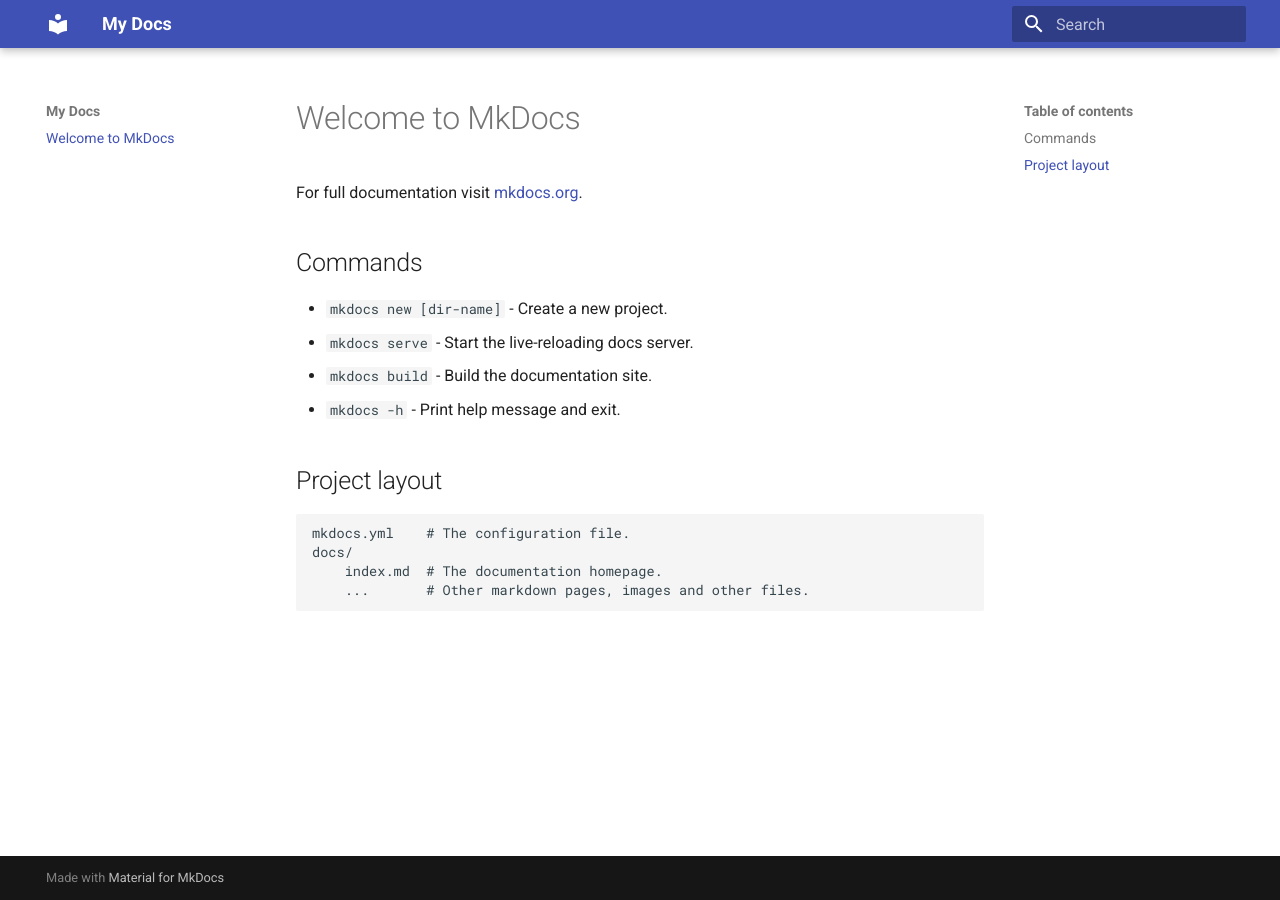
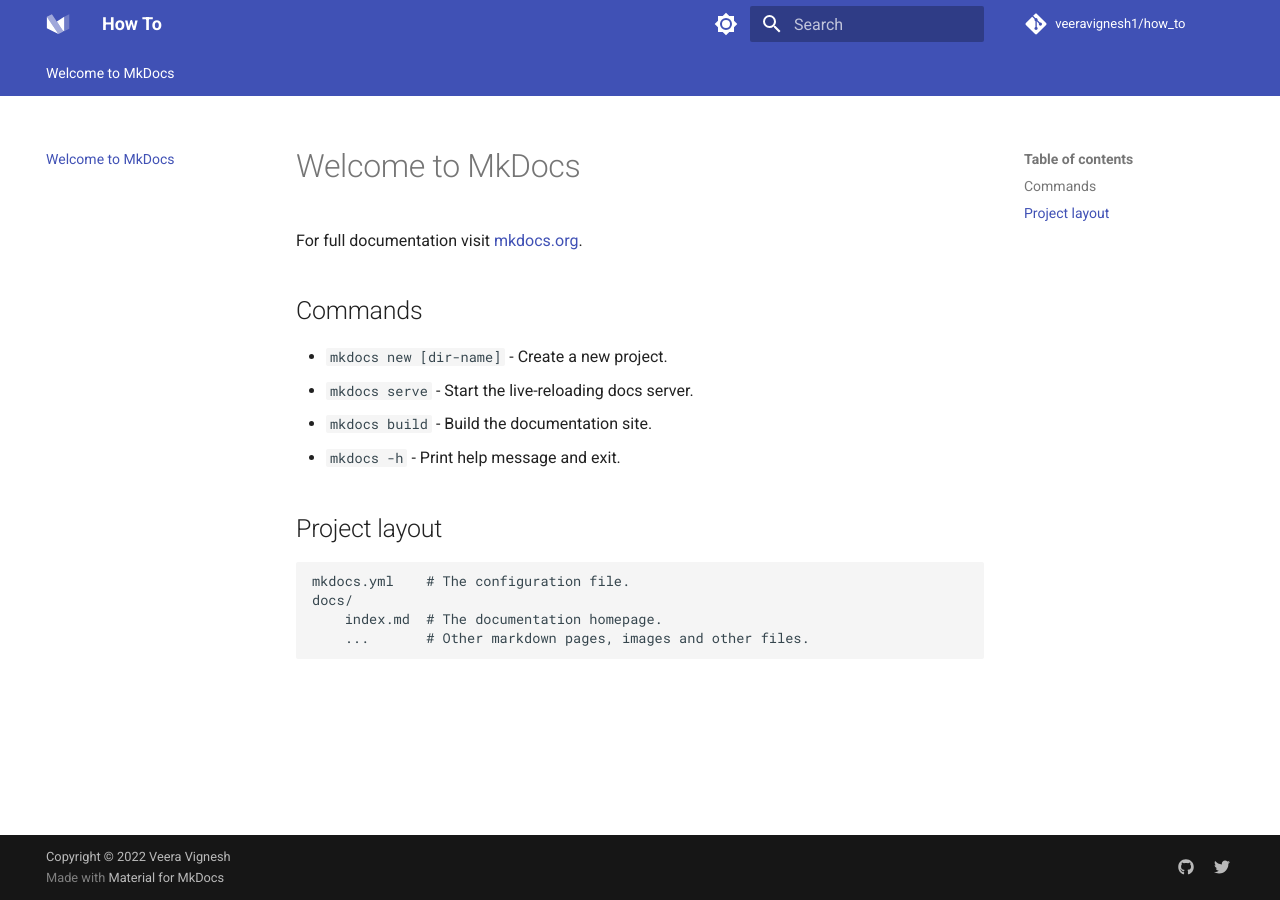
Before and after one commit to veeravignesh1/how_to, an MkDocs documentation site: the page built from docs/index.md, in a window 1280 px wide. Built offline with MkDocs 1.6.1 and Material for MkDocs 9.7.7, drawn with Linux system fonts in a browser that asks for light colours; comment, search, counter and statistics services are not loaded.

Commit message:
changes to yml

```diff
--- a/mkdocs.yml
+++ b/mkdocs.yml
@@ -1,3 +1,129 @@
-site_name: My Docs
+# Project information
+site_name: How To
+site_url: https://veeravignesh1.github.io/how_to/
+site_author: Veera Vignesh
+site_description: >-
+  Reference to doing basic things in Data Science, ML and AI
+
+# Repository
+repo_name: veeravignesh1/how_to
+repo_url: https://github.com/veeravignesh1/how_to
+
+# Copyright
+copyright: Copyright &copy; 2022 Veera Vignesh
+
+# Configuration
 theme:
   name: material
+  # custom_dir: !ENV [THEME_DIR, "material"]
+
+  # Static files
+  static_templates:
+    - 404.html
+
+  # Don't include MkDocs' JavaScript
+  include_search_page: false
+  search_index_only: true
+
+  # Default values, taken from mkdocs_theme.yml
+  language: en
+  features:
+    - content.code.annotate
+    # - content.tabs.link
+    - content.tooltips
+    # - header.autohide
+    # - navigation.expand
+    - navigation.indexes
+    # - navigation.instant
+    # - navigation.prune
+    - navigation.sections
+    - navigation.tabs
+    # - navigation.tabs.sticky
+    - navigation.top
+    - navigation.tracking
+    - search.highlight
+    - search.share
+    - search.suggest
+    - toc.follow
+    # - toc.integrate
+  palette:
+    - scheme: default
+      primary: indigo
+      accent: indigo
+      toggle:
+        icon: material/brightness-7
+        name: Switch to dark mode
+    - scheme: slate
+      primary: indigo
+      accent: indigo
+      toggle:
+        icon: material/brightness-4
+        name: Switch to light mode
+  font:
+    text: Roboto
+    code: Roboto Mono
+  favicon: assets/favicon.png
+  icon:
+    logo: logo
+
+# Plugins
+plugins:
+  - search
+
+# Customization
+extra:
+  # analytics:
+  #   provider: google
+  #   property: !ENV GOOGLE_ANALYTICS_KEY
+  social:
+    - icon: fontawesome/brands/github
+      link: https://github.com/veeravignesh1
+    - icon: fontawesome/brands/twitter
+      link: https://twitter.com/veeravignesh1
+    # - icon: fontawesome/brands/gitter
+    #   link: https://gitter.im/squidfunk/mkdocs-material
+    # - icon: fontawesome/brands/docker
+    #   link: https://hub.docker.com/r/squidfunk/mkdocs-material/
+    # - icon: fontawesome/brands/python
+    #   link: https://pypi.org/project/mkdocs-material/
+
+# Extensions
+markdown_extensions:
+  - abbr
+  - admonition
+  - attr_list
+  - def_list
+  - footnotes
+  - meta
+  - md_in_html
+  - toc:
+      permalink: true
+  - pymdownx.arithmatex:
+      generic: true
+  - pymdownx.betterem:
+      smart_enable: all
+  - pymdownx.caret
+  - pymdownx.details
+  - pymdownx.emoji:
+      emoji_generator: !!python/name:materialx.emoji.to_svg
+      emoji_index: !!python/name:materialx.emoji.twemoji
+  - pymdownx.highlight:
+      anchor_linenums: true
+  - pymdownx.inlinehilite
+  - pymdownx.keys
+  - pymdownx.magiclink:
+      repo_url_shorthand: true
+      user: squidfunk
+      repo: mkdocs-material
+  - pymdownx.mark
+  - pymdownx.smartsymbols
+  - pymdownx.superfences:
+      custom_fences:
+        - name: mermaid
+          class: mermaid
+          format: !!python/name:pymdownx.superfences.fence_code_format
+  - pymdownx.tabbed:
+      alternate_style: true
+  - pymdownx.tasklist:
+      custom_checkbox: true
+  - pymdownx.tilde
```
